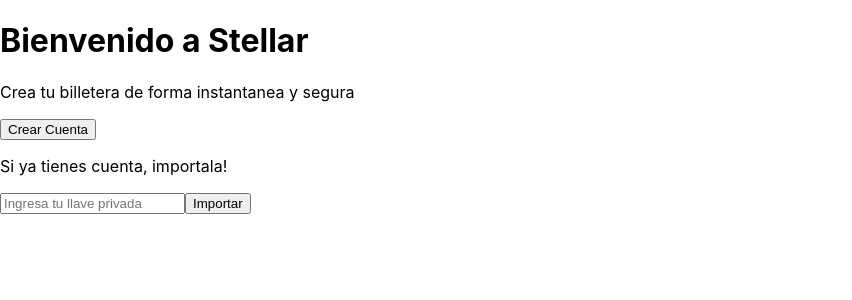
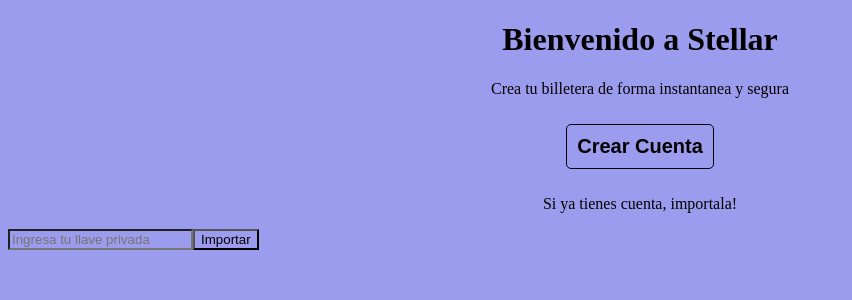
Before and after one commit to Edu568/chrnos-challenge, a React (Create React App) app: page / in a window 1280 px wide. Shown: the top 300 px of the page, without its empty margins (0-852 px from the left). Built offline with nearby package versions, Linux system fonts and the light colour scheme.

Commit message:
se comienzan con los estilos

```diff
--- a/package.json
+++ b/package.json
@@ -13,6 +13,7 @@
     "react-scripts": "4.0.0",
     "react-toastify": "^9.0.8",
     "stellar-sdk": "^10.3.0",
+    "sweetalert": "^2.1.2",
     "toastify": "^2.0.1",
     "web-vitals": "^2.1.4"
   },
--- a/src/components/Setup.jsx
+++ b/src/components/Setup.jsx
@@ -1,9 +1,12 @@
 import React, { useState } from "react";
 import axios from "axios";
 import StellarSdk from "stellar-sdk";
+import swal from 'sweetalert';
 const Setup = ({ setSecret, setKey, setImport, importSecret }) => {
   const [error, setError] = useState("");
   const createAccount = async () => {
+
+    const mySwal = alert(swal)
 
       const pair = StellarSdk.Keypair.random();
       const secret = pair.secret();
@@ -32,19 +35,20 @@
              setSecret(accSecret);
              setError("");
            } catch (error) {
-             setError("Clave invalida");
+             setError("Invalid Secret Key");
            }
+
          } else {
-           setError("Clave secreta invalida");
+          swal("careful", "Clave secreta invalida", "error");
          }
     };
     return (
       <>
-        <h1 className="text-5xl">Bienvenido a Stellar</h1>
-        <span className="text-xl">
+        <h1 className="titulo">Bienvenido a Stellar</h1>
+        <span className="sub">
           Crea tu billetera de forma instantanea y segura
         </span>
-        <p>
+        <p className="buton">
           {" "}
           <button
             className="bg-blue-600 text-white border-solid rounded border-gray-500 w-[150px] mt-5"
@@ -53,7 +57,7 @@
             Crear Cuenta
           </button>
         </p>
-        <p className="mt-5">Si ya tienes cuenta, importala!</p>
+        <p className="sub">Si ya tienes cuenta, importala!</p>
         <div className="flex">
           <input
             type="text"
--- a/src/index.css
+++ b/src/index.css
@@ -1,13 +1,35 @@
-body {
-  margin: 0;
-  font-family: -apple-system, BlinkMacSystemFont, 'Segoe UI', 'Roboto', 'Oxygen',
-    'Ubuntu', 'Cantarell', 'Fira Sans', 'Droid Sans', 'Helvetica Neue',
-    sans-serif;
-  -webkit-font-smoothing: antialiased;
-  -moz-osx-font-smoothing: grayscale;
+*{
+  background-color: rgb(156, 156, 238);
+}
+.titulo{
+  display: flex;
+  justify-content: center;
 }
 
-code {
-  font-family: source-code-pro, Menlo, Monaco, Consolas, 'Courier New',
-    monospace;
+.sub{
+  display: flex;
+  justify-content: center;
 }
+
+.buton{
+  display: flex;
+  justify-content: center;
+
+}
+
+.buton button{
+  background-color: rgb(156, 156, 238);
+  border: 1px solid black;
+  border-radius: 5px;
+  padding: 10px;
+  margin: 10px;
+  font-size: 20px;
+  font-weight: bold;
+  cursor: pointer;
+}
+
+button:hover{
+  cursor: pointer;
+  background-color: rgb(12, 12, 240);
+
+}
```
Also changed, not shown: 1 other file (tests, documents, lock files or other folders).
